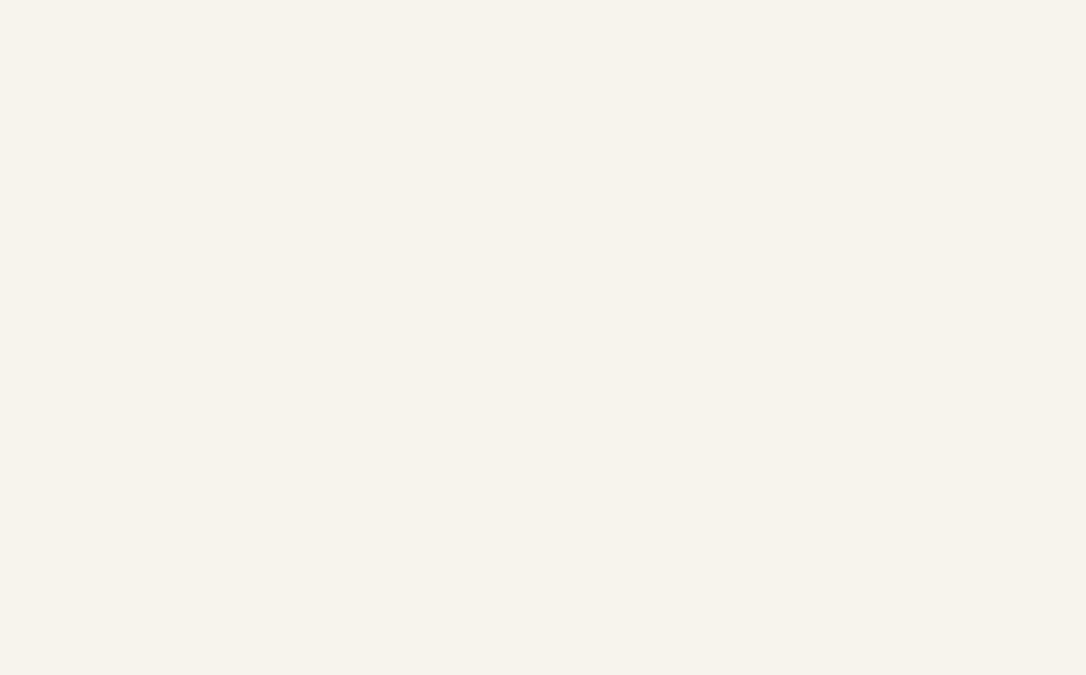
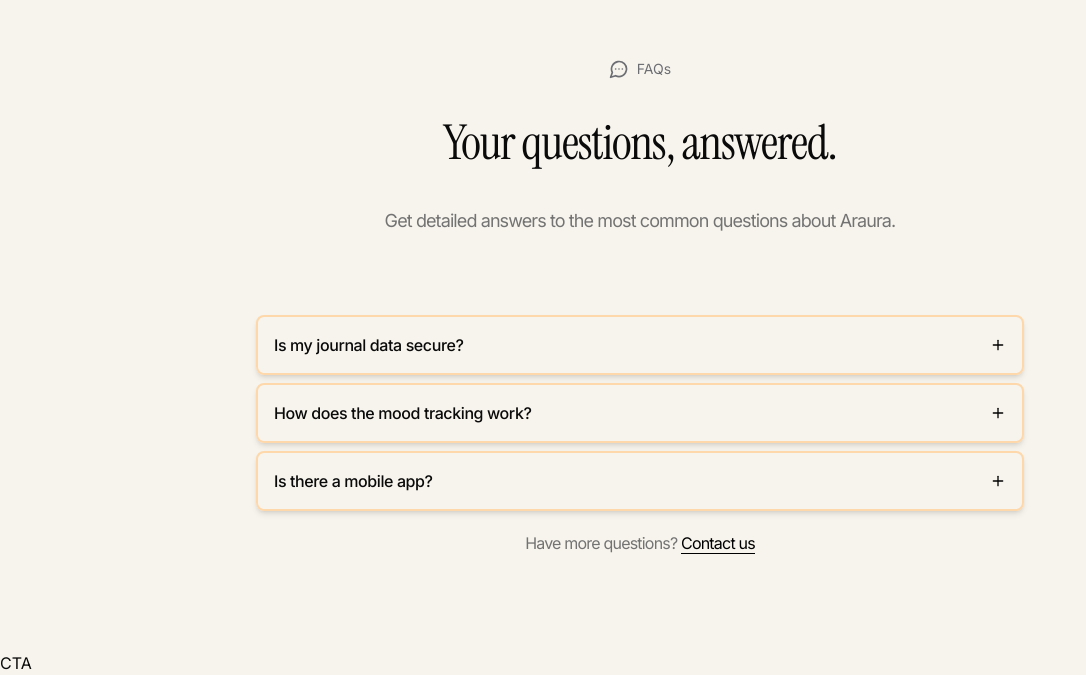
Before and after one commit to Druky1/Araura, a Next.js app: page / in a window 1280 px wide. Shown: the part 2721-3396 px from the top of the page, without its empty margins (0-1086 px from the left). Before the commit the page ends 2668 px from the top, so only its background shows below. Built offline with nearby package versions, Linux system fonts and the light colour scheme; no server answers.

Commit message:
added faq

```diff
--- /dev/null
+++ b/src/app/_components/CTA.tsx
@@ -0,0 +1,9 @@
+import React from 'react'
+
+function CTA() {
+  return (
+    <div>CTA</div>
+  )
+}
+
+export default CTA
--- /dev/null
+++ b/src/app/_components/FAQ.tsx
@@ -0,0 +1,88 @@
+import React from "react";
+import { Instrument_Serif } from "next/font/google";
+import { twMerge } from "tailwind-merge";
+
+import {
+  Accordion,
+  AccordionContent,
+  AccordionItem,
+  AccordionTrigger,
+} from "@/components/ui/accordion";
+import { MessageCircleMore, Notebook } from "lucide-react";
+
+const instru = Instrument_Serif({
+  subsets: ["latin"],
+  weight: "400",
+  style: "italic",
+});
+
+function FAQ() {
+  return (
+    <section className="py-20 sm:py-24" id="faq">
+      <div className="container flex flex-col items-center justify-center mx-auto p-4 text-center">
+        <div className="text-sm text-center mb-10 gap-2 flex items-center justify-center text-[#6C6E74]">
+          <MessageCircleMore className="h-5 w-5" />
+          FAQs
+        </div>
+        <h1
+          className={twMerge(
+            instru.className,
+            "text-3xl md:text-5xl mb-10 font-medium tracking-tight inline-block"
+          )}
+        >
+          <span className="">Your questions, answered.</span>
+        </h1>
+        <p className="text-md md:text-lg text-muted-foreground tracking-tighter">
+          Get detailed answers to the most common questions about Araura.
+        </p>
+      </div>
+      <Accordion
+        type="single"
+        collapsible
+        className="mx-auto md:max-w-3xl mt-16 max-w-md space-y-2"
+      >
+        <AccordionItem
+          value="item-1"
+          className="rounded-lg border-2 border-orange-200 px-4 shadow-md tracking-tight"
+        >
+          <AccordionTrigger className="text-base">
+            Is my journal data secure?
+          </AccordionTrigger>
+          <AccordionContent>
+            Yes! We use enterprise-grade encryption and security measures to
+            ensure your entries remain private and secure.
+          </AccordionContent>
+        </AccordionItem>
+        <AccordionItem
+          value="item-2"
+          className="rounded-lg border-2 border-orange-200 px-4 shadow-md tracking-tight"
+        >
+          <AccordionTrigger className="text-base">
+            How does the mood tracking work?
+          </AccordionTrigger>
+          <AccordionContent>
+            Each entry can be tagged with a mood, and our analytics tool creates
+            visual representations of your emotional journey over time.
+          </AccordionContent>
+        </AccordionItem>
+        <AccordionItem
+          value="item-3"
+          className="rounded-lg border-2 border-orange-200 px-4 shadow-md tracking-tight"
+        >
+          <AccordionTrigger className="text-base">
+            Is there a mobile app?
+          </AccordionTrigger>
+          <AccordionContent>
+            This platform is fully responsive and works beautifully on all
+            devices. A dedicated mobile app is coming soon!
+          </AccordionContent>
+        </AccordionItem>
+      </Accordion>
+      <div className=" text-center mt-5 tracking-tighter text-muted-foreground">
+        Have more questions? <a href="/contact" className="border-b border-black text-black">Contact us</a>
+      </div>
+    </section>
+  );
+}
+
+export default FAQ;
--- a/src/app/_components/Header.tsx
+++ b/src/app/_components/Header.tsx
@@ -26,7 +26,7 @@ function Header() {
               Testimonials
             </Link>
             <Link
-              href="#testimonials"
+              href="#faq"
               className="hidden md:inline text-sm tracking-tighter"
             >
               FAQ
--- a/src/app/_components/Testimonials.tsx
+++ b/src/app/_components/Testimonials.tsx
@@ -1,9 +1,9 @@
-import { Smile, Users2 } from "lucide-react";
+import { Users2 } from "lucide-react";
 import React from "react";
+import { cn } from "@/lib/utils";
+import { Marquee } from "@/components/magicui/marquee";
 import { Instrument_Serif } from "next/font/google";
 import { twMerge } from "tailwind-merge";
-import { cn } from "@/lib/utils";
-import { Marquee } from "@/components/magicui/marquee";
 
 const instru = Instrument_Serif({
   subsets: ["latin"],
--- a/src/app/page.tsx
+++ b/src/app/page.tsx
@@ -1,3 +1,5 @@
+import CTA from "./_components/CTA";
+import FAQ from "./_components/FAQ";
 import Features from "./_components/Features";
 import Header from "./_components/Header";
 import Hero from "./_components/Hero";
@@ -10,6 +12,8 @@ export default function Home() {
     <Hero/>
     <Features />
     <Testimonials/>
+    <FAQ/>
+    <CTA/>
     </>
   )
 }
--- a/src/components/ui/accordion.tsx
+++ b/src/components/ui/accordion.tsx
@@ -2,7 +2,7 @@
 
 import * as React from "react"
 import * as AccordionPrimitive from "@radix-ui/react-accordion"
-import { ChevronDown } from "lucide-react"
+import { ChevronDown, Plus } from "lucide-react"
 
 import { cn } from "@/lib/utils"
 
@@ -28,13 +28,13 @@ const AccordionTrigger = React.forwardRef<
     <AccordionPrimitive.Trigger
       ref={ref}
       className={cn(
-        "flex flex-1 items-center justify-between py-4 text-sm font-medium transition-all hover:underline text-left [&[data-state=open]>svg]:rotate-180",
+        "flex flex-1 items-center justify-between py-4 text-sm font-medium transition-all hover:underline text-left [&[data-state=open]>svg]:rotate-45",
         className
       )}
       {...props}
     >
       {children}
-      <ChevronDown className="h-4 w-4 shrink-0 text-muted-foreground transition-transform duration-200" />
+      <Plus className="h-4 w-4 shrink-0 text-black transition-transform duration-200" />
     </AccordionPrimitive.Trigger>
   </AccordionPrimitive.Header>
 ))
```
